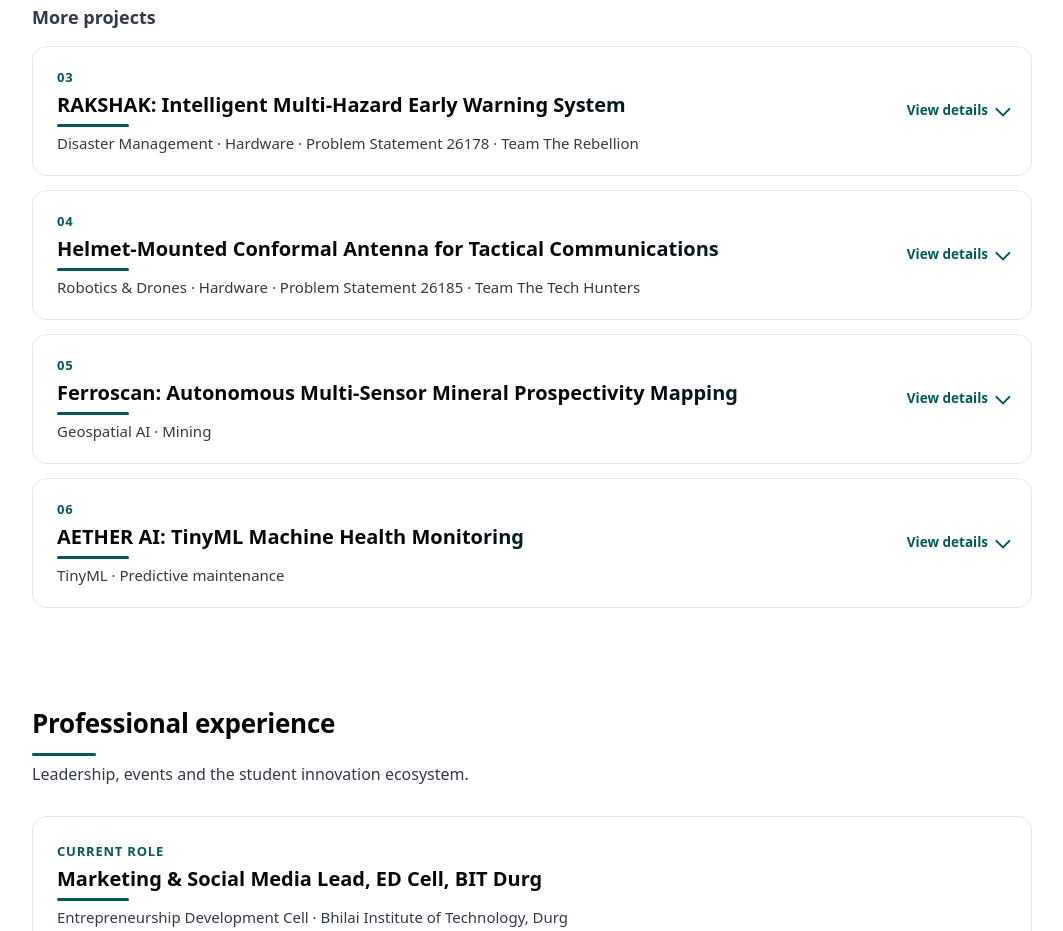
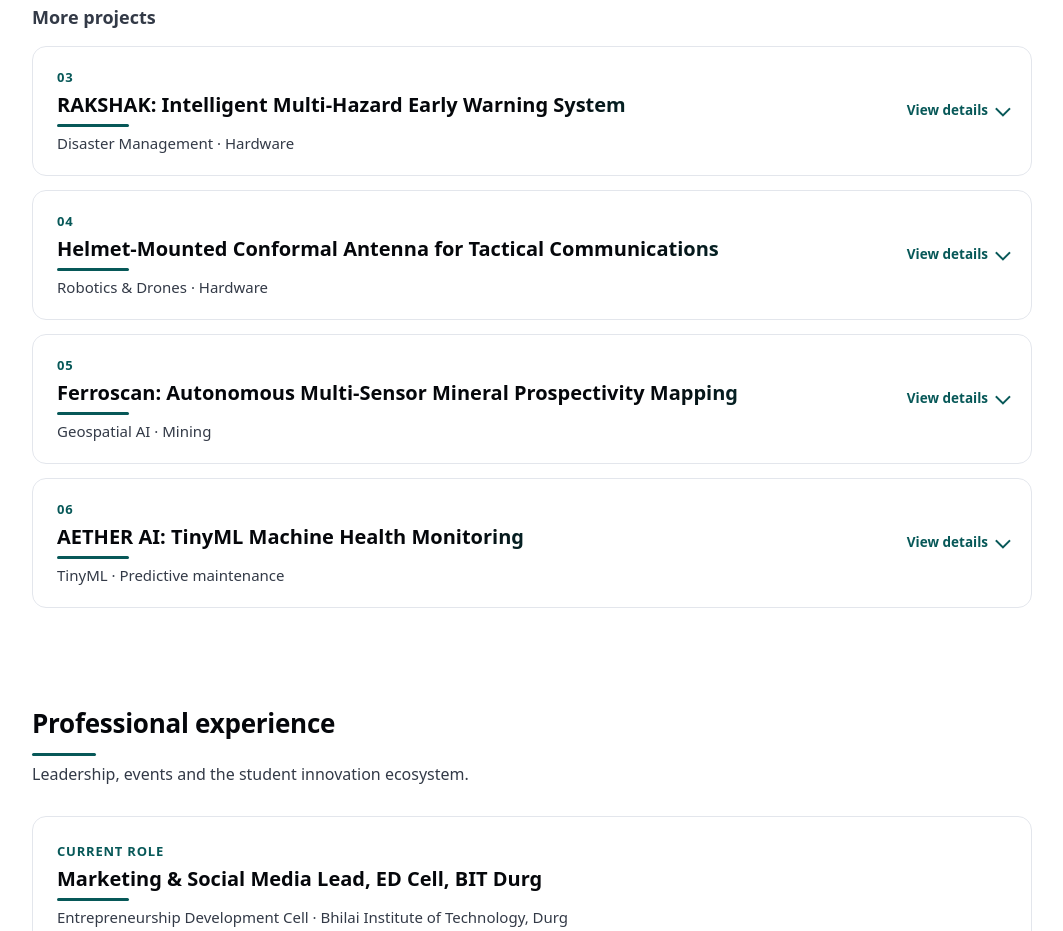
Before and after one commit to anamikasoni-dev/anamikasoni-dev.github.io, a plain HTML site: page index.html in a window 1280 px wide. Shown: the part 1372-2303 px from the top of the page, without its empty margins (108-1171 px from the left). Drawn offline with Linux system fonts and the light colour scheme; animation ran at ten frames a second.

Commit message:
Update index.html

```diff
--- a/index.html
+++ b/index.html
@@ -217,7 +217,7 @@ nav.top{flex-wrap:wrap}
 <h3 class="more-h">More projects</h3>
 <div class="more">
 <details class="card drop">
-<summary><span class="sumtxt"><span class="num">03</span><h3>RAKSHAK: Intelligent Multi-Hazard Early Warning System</h3><span class="tag">Disaster Management · Hardware · Problem Statement 26178 · Team The Rebellion</span></span><span class="toggle" aria-hidden="true"></span></summary>
+<summary><span class="sumtxt"><span class="num">03</span><h3>RAKSHAK: Intelligent Multi-Hazard Early Warning System</h3><span class="tag">Disaster Management · Hardware</span></span><span class="toggle" aria-hidden="true"></span></summary>
 <div class="body">
 <p>An edge-intelligent, fault-aware network of solar-powered sensor nodes that turns hyperlocal environmental readings into resilient, actionable alerts for floods, forest fires, air pollution, extreme heat, landslides, industrial hazards and water quality.</p>
 <ul>
@@ -231,7 +231,7 @@ nav.top{flex-wrap:wrap}
 </div>
 </details>
 <details class="card drop">
-<summary><span class="sumtxt"><span class="num">04</span><h3>Helmet-Mounted Conformal Antenna for Tactical Communications</h3><span class="tag">Robotics &amp; Drones · Hardware · Problem Statement 26185 · Team The Tech Hunters</span></span><span class="toggle" aria-hidden="true"></span></summary>
+<summary><span class="sumtxt"><span class="num">04</span><h3>Helmet-Mounted Conformal Antenna for Tactical Communications</h3><span class="tag">Robotics &amp; Drones · Hardware</span></span><span class="toggle" aria-hidden="true"></span></summary>
 <div class="body">
 <p>A zero-profile, self-selecting antenna system for urban close-quarter battle, designed to remove snagging hazards and signal loss from protruding whip antennas.</p>
 <ul>
```
